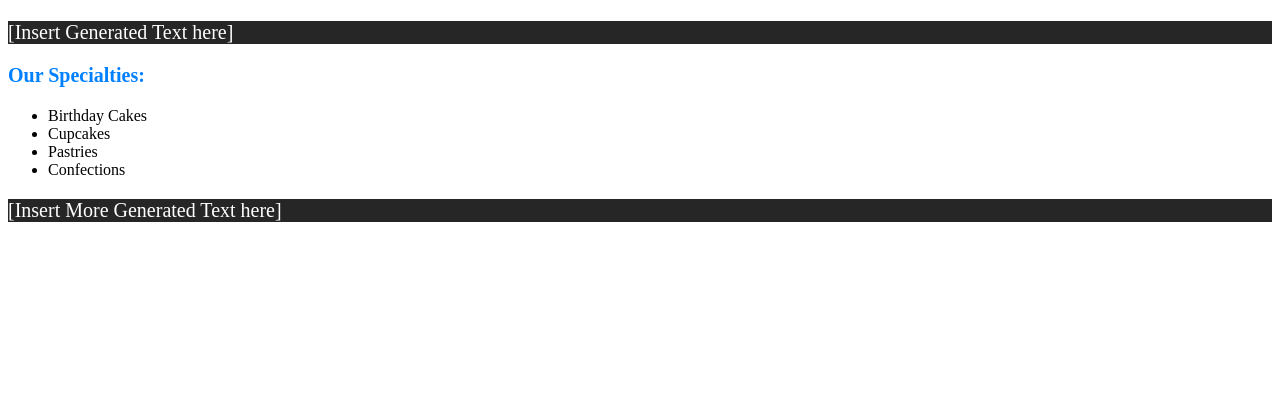
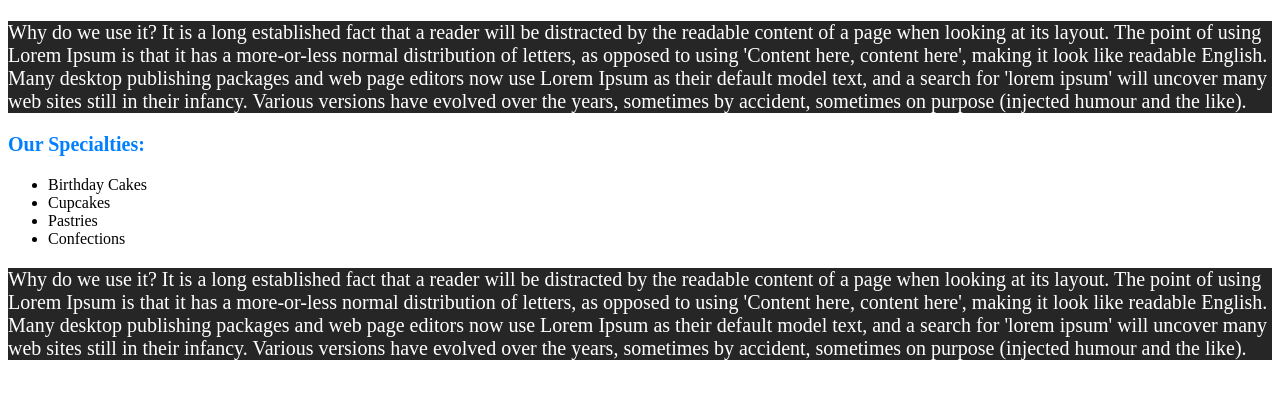
Before and after one commit to codeitR/school, a plain HTML site: page index.html in a window 1280 px wide. Shown: the part 138-536 px from the top of the page. Drawn offline with Linux system fonts and the light colour scheme.

Commit message:
added more text

```diff
--- a/index.html
+++ b/index.html
@@ -11,7 +11,8 @@
 <body>
    <h1>FluffyCake Bakery</h1>
    <h2>The home of sweet tooth</h2>
-   <p class="lorem-text">[Insert Generated Text here]</p>
+   <p class="lorem-text">Why do we use it?
+      It is a long established fact that a reader will be distracted by the readable content of a page when looking at its layout. The point of using Lorem Ipsum is that it has a more-or-less normal distribution of letters, as opposed to using 'Content here, content here', making it look like readable English. Many desktop publishing packages and web page editors now use Lorem Ipsum as their default model text, and a search for 'lorem ipsum' will uncover many web sites still in their infancy. Various versions have evolved over the years, sometimes by accident, sometimes on purpose (injected humour and the like).</p>
    <h3>Our Specialties:</h3>
    <ul>
        <li>Birthday Cakes</li>
@@ -19,7 +20,8 @@
        <li>Pastries</li>
        <li>Confections</li>
    </ul>
-   <p class="lorem-text">[Insert More Generated Text here]</p>
+   <p class="lorem-text">Why do we use it?
+      It is a long established fact that a reader will be distracted by the readable content of a page when looking at its layout. The point of using Lorem Ipsum is that it has a more-or-less normal distribution of letters, as opposed to using 'Content here, content here', making it look like readable English. Many desktop publishing packages and web page editors now use Lorem Ipsum as their default model text, and a search for 'lorem ipsum' will uncover many web sites still in their infancy. Various versions have evolved over the years, sometimes by accident, sometimes on purpose (injected humour and the like).</p>
 </body>
 
 
```
